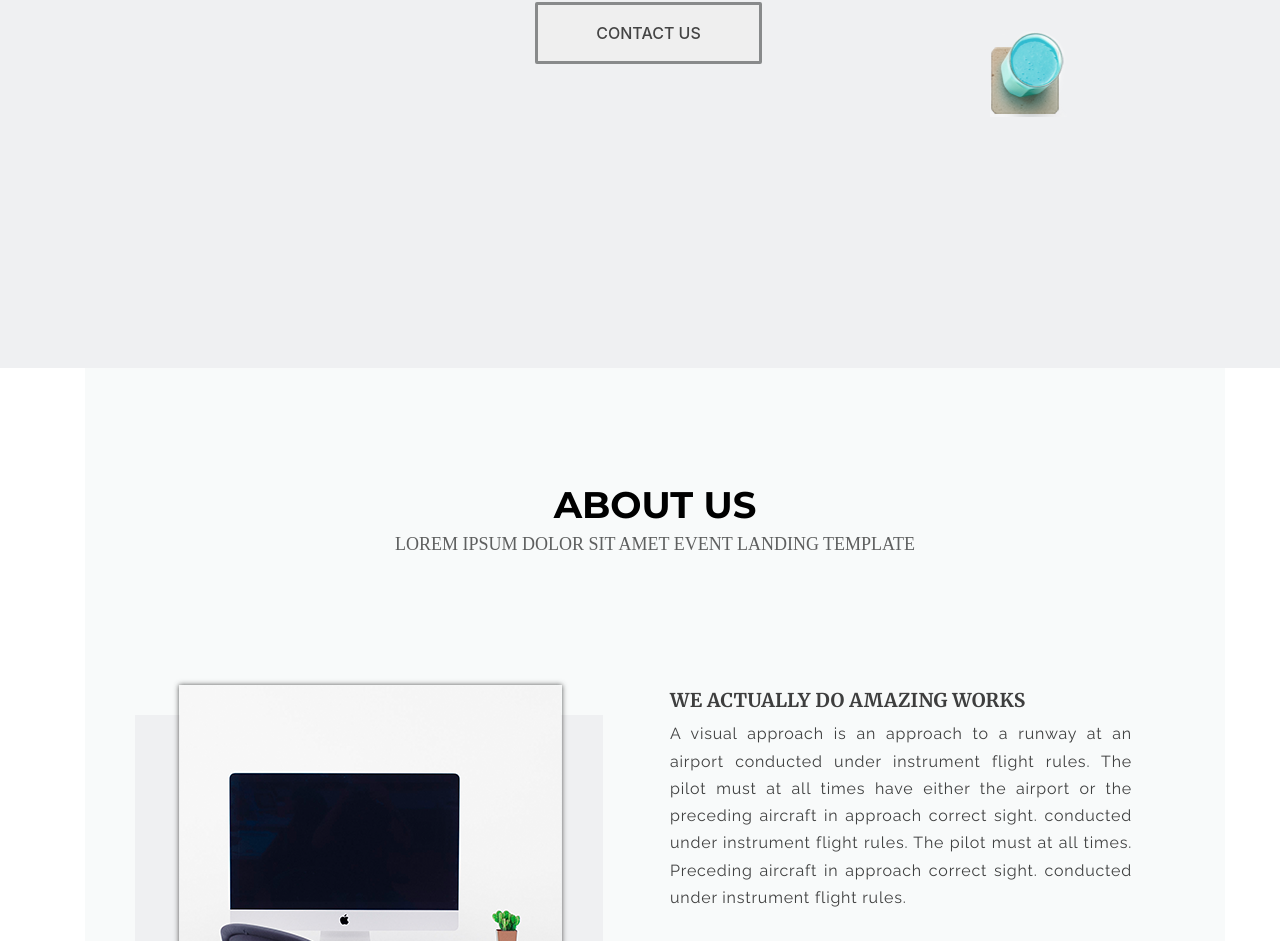
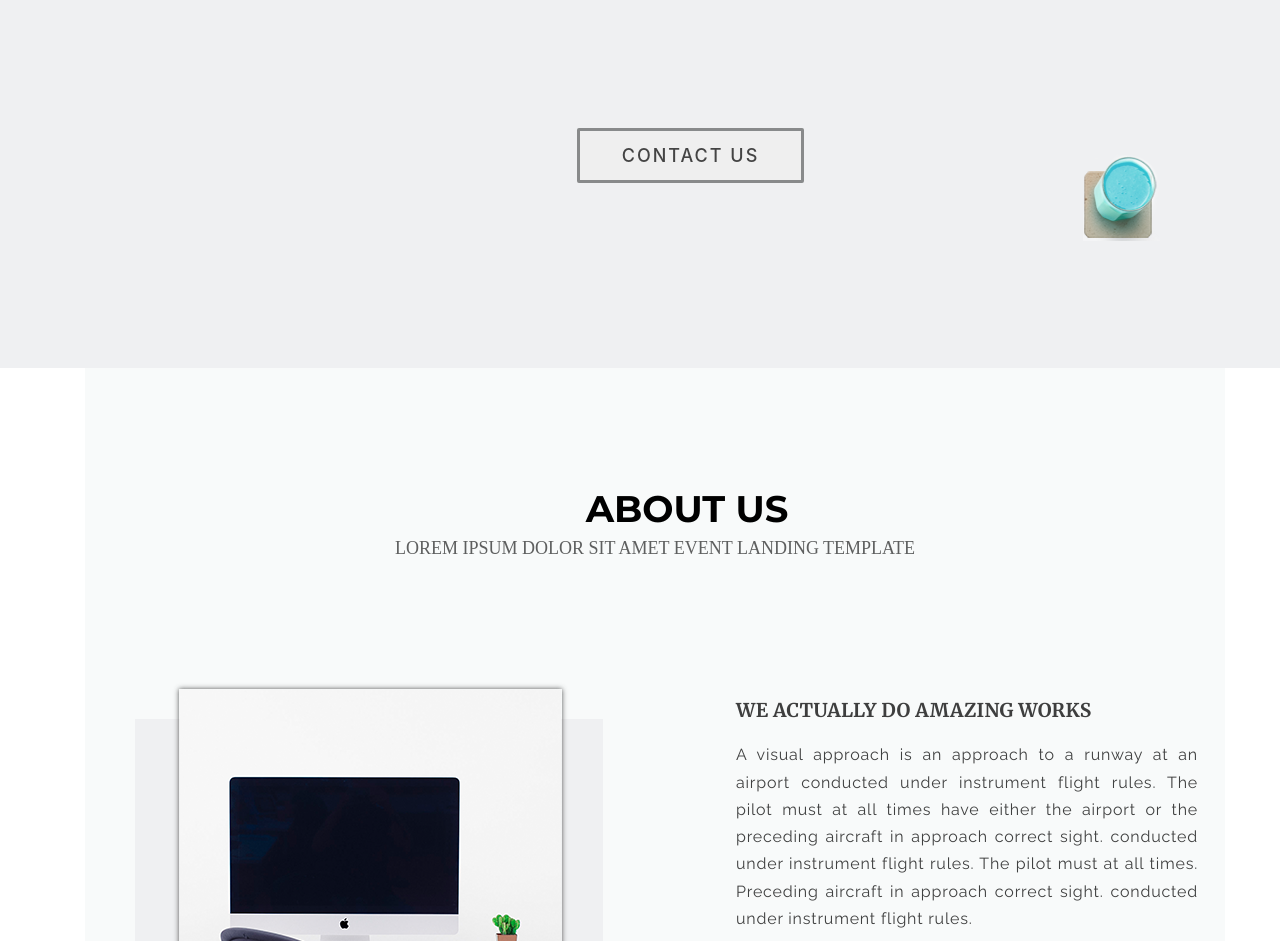
Before and after one commit to linenakk/linenakk.github.io, a plain HTML site: page index.html in a window 1280 px wide. Shown: the part 416-1357 px from the top of the page. Drawn offline with nearby package versions, Linux system fonts and the light colour scheme.

Commit message:
Add files via upload

```diff
--- a/css/style.css
+++ b/css/style.css
@@ -2,6 +2,9 @@
     font-family: 'Montserrat', sans-serif;
     font-family: 'Raleway', sans-serif;
     font-family: 'Merriweather', serif;
+}
+.SHOPNO{
+    margin: 1px 53px;
 }
 .qwe{
     width: 249px;
@@ -52,6 +55,7 @@
     box-shadow: 0 0 0 0.2rem rgba(0, 0, 0, 0) !important;
 }
 .main-text{
+    margin: 127px 0px 0px;
     text-align:  center;
     text-shadow: 4px 8px 10px rgba(0, 0, 0, 0.24);
     color: #505050;
@@ -60,17 +64,19 @@
     font-weight: 700;
     text-transform: uppercase;
     line-height: 1.3;
+    letter-spacing:2px;
 }
 .cntact-us{
-    font-size: 17,53px;
+    letter-spacing:2px;
+    font-size: 18px;
     width: 227px;
     border-radius: 2px;
     border: 3px solid #87898a;
-    padding: 16px;
+    padding: 11px;
     text-transform: uppercase;
     color:#424242;
     font-weight: 550;
-    margin: 130px 450px;
+    margin: 135px 492px;
     text-align: center;
     cursor: pointer;
 }
@@ -80,7 +86,7 @@
     box-shadow:         0px 3px 8px 0px rgba(0, 0, 0, 0.58);
 }
 .glass{
-margin: 147px 50px;
+margin: 150px 143px;
 }
 .headingt{
     height: 28px;
@@ -90,7 +96,7 @@ margin: 147px 50px;
     font-weight: 700;
     line-height: 27.27px;
     text-transform: uppercase;
-    margin: 123px 0px 0px;
+    margin: 127px 32px 0px;
     text-align:  center;
 }
 .secondary{
@@ -121,6 +127,7 @@ margin: -499px 35px;
     position: relative;
 }
 .question{
+    margin: 6px 66px;
     width: 396px;
     height: 29px;
     opacity: 0.75;
@@ -133,7 +140,7 @@ margin: -499px 35px;
     letter-spacing: 0.2px;
 }
 .answer{
-    /* Style for "A visual a" */
+    margin: 27px 66px;
     width: 462px;
     height: 208px;
     opacity: 0.74;
@@ -142,7 +149,6 @@ margin: -499px 35px;
     font-size: 16px;
     font-weight: 400;
     line-height: 27.27px;
-     /* Text style for "A,  visual" */
     letter-spacing: 0.8px;
     text-align: justify;
 }
@@ -158,10 +164,10 @@ margin: 13px 0px;
     height: 169px;
 }
 .clients{
-    margin: 10px 0px;
+    margin: 55px 72px;
 }
 .clients1{
-    padding: 10px;
+    margin: -47px 75px;
 }
 .registration{
     width: 599px;
```
Also changed, not shown: index.html (+5 -6 lines).
